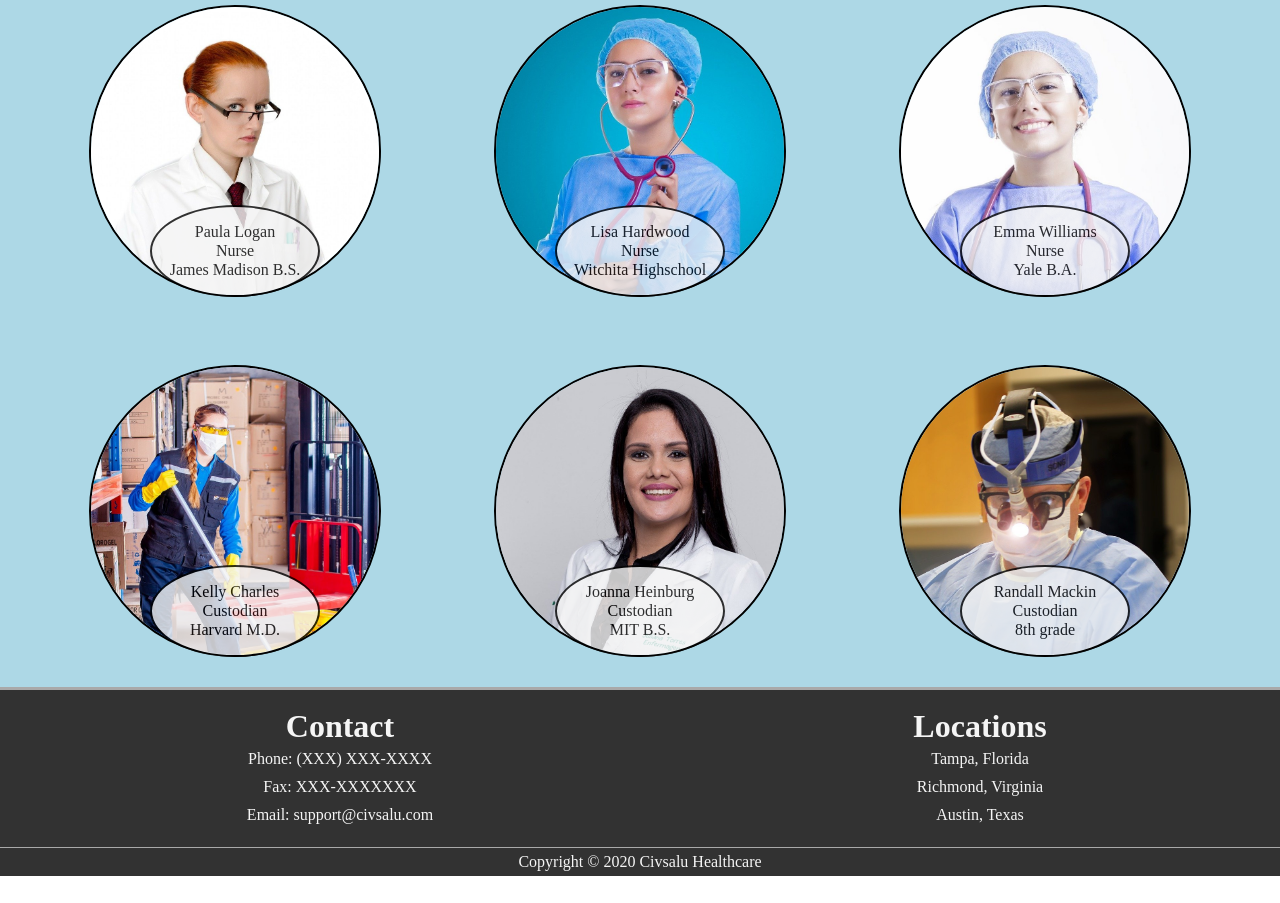
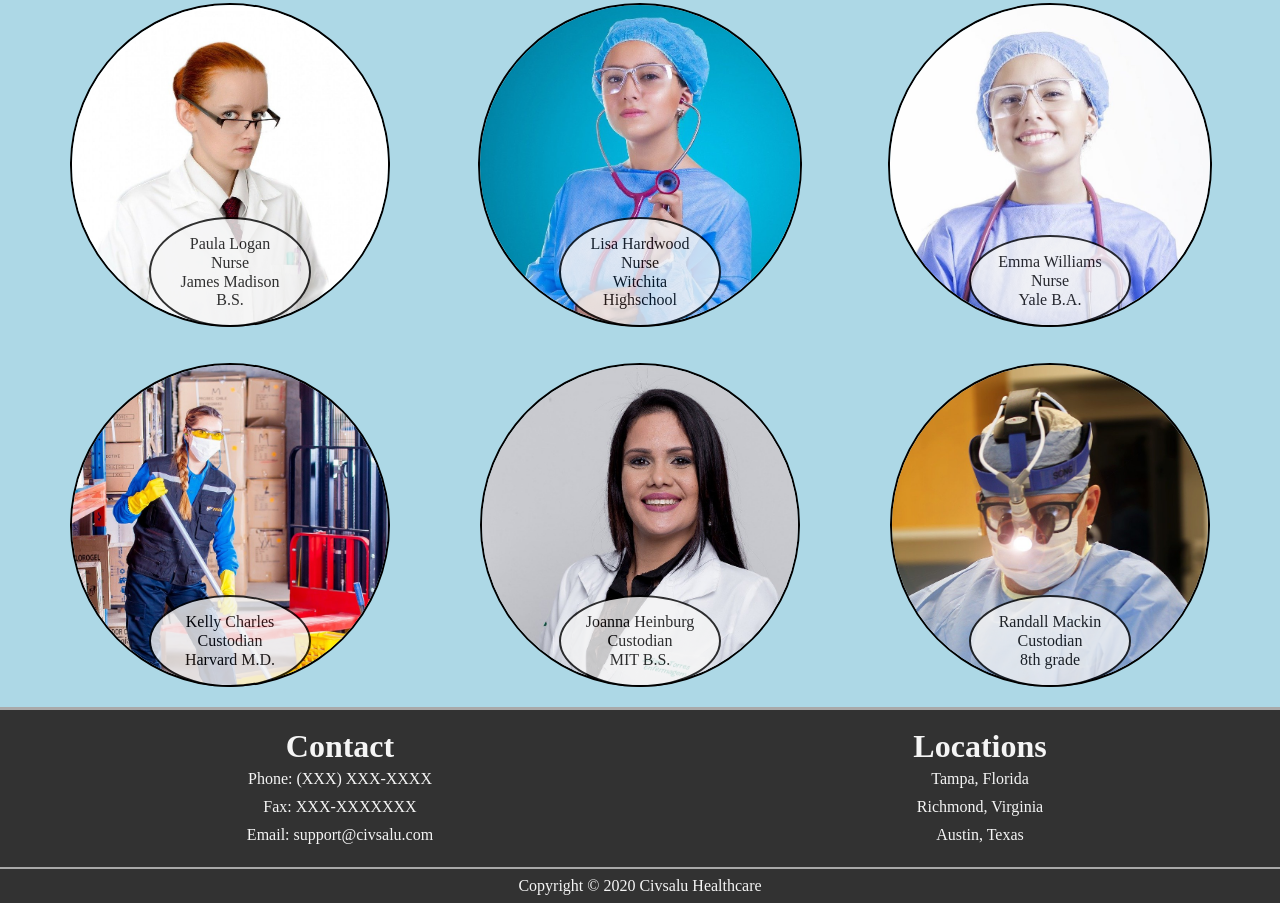
Before and after one commit to brockmcn/Project1, a plain HTML site: page staff.html in a window 1280 px wide. Shown: the part 601-1504 px from the top of the page. Before the commit the page ends 1477 px from the top, so only its background shows below. Drawn offline with Linux system fonts and the light colour scheme.

Commit message:
updated staff and footer for better fits

```diff
--- a/footer.css
+++ b/footer.css
@@ -29,11 +29,21 @@ footer {
     font-weight: normal;
 }
 
-#copyright {
+#copyright > p {
+    margin: 0;
+    padding: 8px;
+    width: 100%;
     color: whitesmoke;
     background-color: rgb(50, 50, 50);
     text-align: center;
-    margin-top: 3px;
-    padding: 5px;
-    border-top: 2px solid darkgray;
+    align-content: center;
+
 }
+
+#copyright {
+    background-color: darkgray;
+    height: 5vh;
+    display: flex;
+    align-items: flex-end;
+    justify-content: center;
+}
--- a/staff.css
+++ b/staff.css
@@ -9,6 +9,7 @@ h2 {
     color: whitesmoke;
     font-size: 2em;
     padding: 20px;
+    margin-bottom: 20px;
 }
 
 main {
@@ -24,22 +25,22 @@ main {
 }
 
 .portrait {
-    padding: 10px;
     position: relative;
     width: 25vw;
     height: 25vw;
     text-align: center;
-    margin-bottom: 20px;
+    margin: 20px;
     display: flex;
     align-items: flex-end;
     justify-content: center;
+    border-radius: 50%;
 }
 
 .portrait > img {
     object-fit: cover;
     object-position: top;
-    width: 90%;
-    height: 90%;
+    width: 100%;
+    height: 100%;
     border: 2px solid black;
     border-radius: 50%;
 }
@@ -52,6 +53,7 @@ figcaption {
     background-color: whitesmoke;
     opacity: 0.8;
     padding: 15px;
+    z-index: 2;
 }
 
 figcaption > p {
--- a/staff.html
+++ b/staff.html
@@ -85,7 +85,7 @@
             </ul>
         </div>
         <div id="copyright">
-            Copyright © 2020 Civsalu Healthcare
+            <p>Copyright © 2020 Civsalu Healthcare</p>
         </div>
     </footer>
 </body>
```
